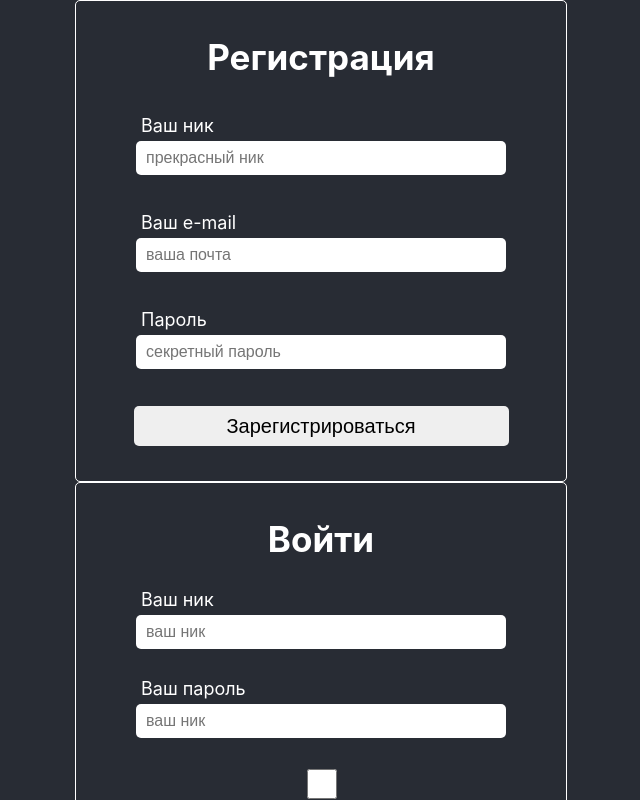
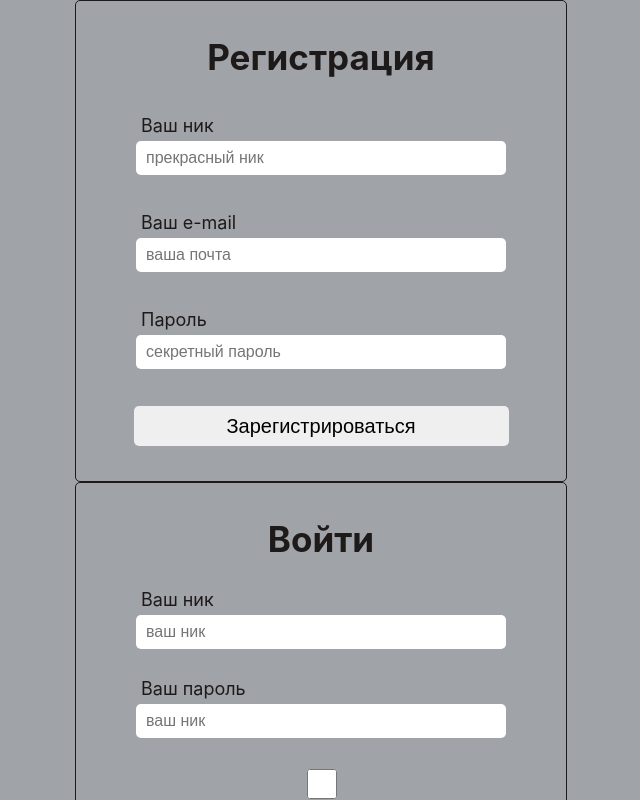
Before and after one commit to student-Alex-Bond/test-constructor, a React (Create React App) app: page / in a window 1280 px wide. Shown: the top 800 px of the page, without its empty margins (319-959 px from the left). Built offline with nearby package versions, Linux system fonts and the light colour scheme.

Commit message:
chanhe background-color

```diff
--- a/src/App.css
+++ b/src/App.css
@@ -14,14 +14,14 @@
 }
 
 .App-header {
-  background-color: #282c34;
+  background-color: #a0a3a8;
   min-height: 100vh;
   display: flex;
   flex-direction: column;
   align-items: center;
   justify-content: center;
   font-size: calc(10px + 2vmin);
-  color: white;
+  color: rgb(31, 26, 26);
 }
 
 .App-link {
```
